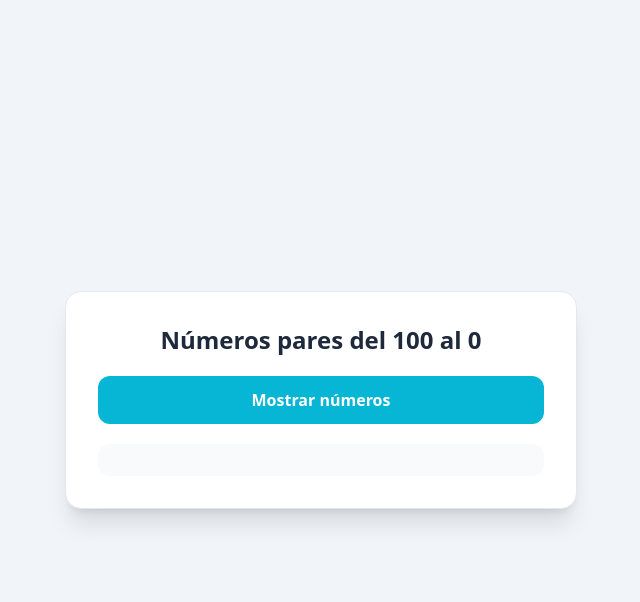
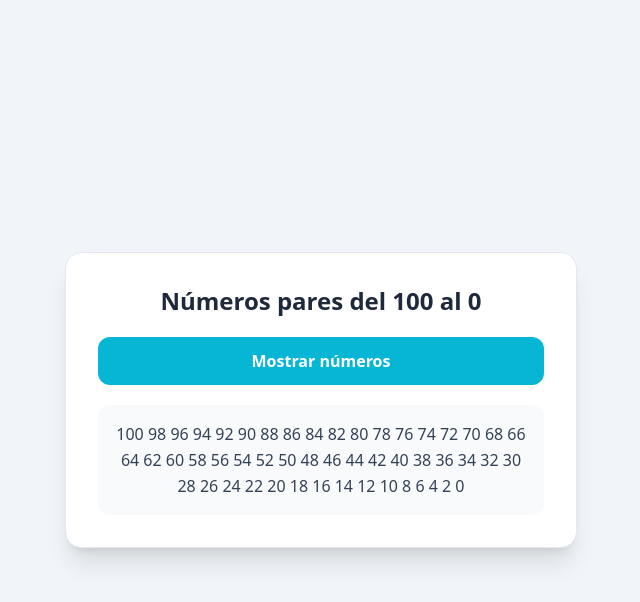
Before and after one commit to MohammedZakhbat/Numeros_pares_100_0, a website: page index.html in a window 1280 px wide. Both pictures are taken after a click on the button "Mostrar números". Shown: the whole page, without its empty margins (319-959 px from the left). Drawn offline with Linux system fonts and the light colour scheme.

Commit message:
updateapp

```diff
--- a/app.js
+++ b/app.js
@@ -1,12 +1,13 @@
-function mostrarPares(){
+document.getElementById("mostrarPares").addEventListener("click", mostrarPares);
 
-    let resultado ="";
+function mostrarPares() {
+    let resultado = "";
 
-    for (i>=0;i<=100;i--){
-
-        if(i%2==0){
-            resultado += i +"";
+    for (let i = 100; i >= 0; i--) {
+        if (i % 2 === 0) {
+            resultado += i + " ";
         }
     }
+
     document.getElementById("resultado").innerText = resultado;
 }
```
Also changed, not shown: index.html (+1 -1 lines).
